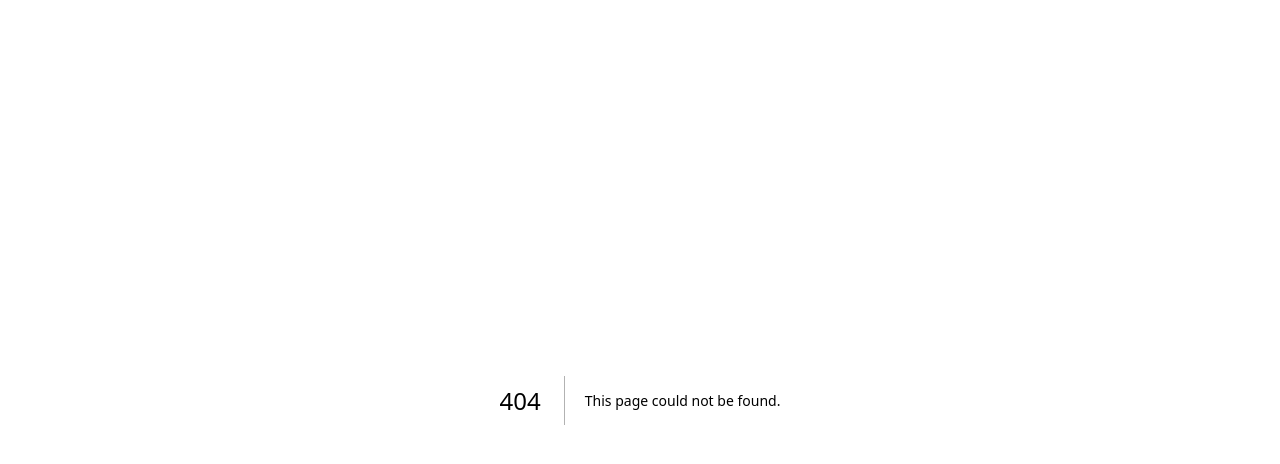
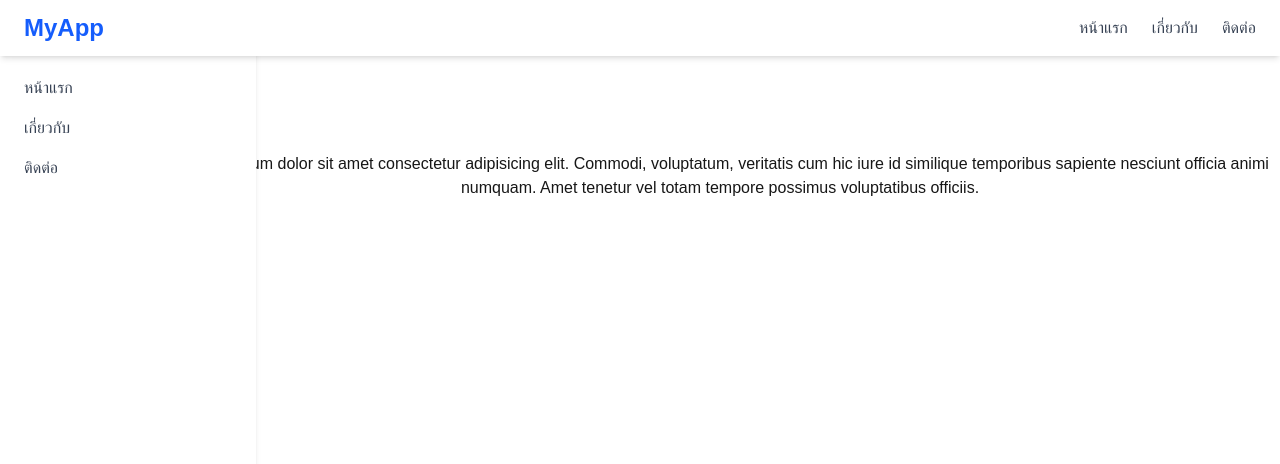
Before and after one commit to piyathida2310/badminton, a Next.js app in the folder frontend/: page /manage in a window 1280 px wide. Before the commit this address had no page. Shown: the top 464 px of the page. Built offline with nearby package versions, Linux system fonts and the light colour scheme.

Commit message:
สร้าง  Navbar&Sidebar

```diff
--- /dev/null
+++ b/frontend/components/layouts/Sidebar.tsx
@@ -0,0 +1,66 @@
+"use client";
+
+import Link from "next/link";
+import { X } from "lucide-react";
+
+export default function Sidebar({
+  isOpen,
+  onClose,
+}: {
+  isOpen: boolean;
+  onClose: () => void;
+}) {
+  return (
+    <>
+      {/* Sidebar สำหรับมือถือ (สามารถเปิด/ปิดได้) */}
+      <div
+        className={`fixed inset-0 bg-black bg-opacity-50 z-40 transition-opacity md:hidden ${
+          isOpen ? "opacity-100 visible" : "opacity-0 invisible"
+        }`}
+        onClick={onClose}
+      >
+        <aside
+          className={`fixed top-0 left-0 w-64 h-full bg-white shadow-lg z-50 p-6 transition-transform duration-300 ${
+            isOpen ? "translate-x-0" : "-translate-x-full"
+          }`}
+          onClick={(e) => e.stopPropagation()}
+        >
+          <div className="flex justify-between items-center mb-8">
+            <h2 className="text-xl font-bold text-blue-600">เมนู</h2>
+            <button onClick={onClose}>
+              <X size={24} />
+            </button>
+          </div>
+
+          <nav className="flex flex-col gap-4 text-gray-700 font-medium">
+            <Link href="/" onClick={onClose} className="hover:text-blue-600">
+              หน้าแรก
+            </Link>
+            <Link href="/about" onClick={onClose} className="hover:text-blue-600">
+              เกี่ยวกับ
+            </Link>
+            <Link href="/contact" onClick={onClose} className="hover:text-blue-600">
+              ติดต่อ
+            </Link>
+          </nav>
+        </aside>
+      </div>
+
+      {/* Sidebar สำหรับหน้าจอ Desktop (เปิดค้างไว้ตลอด) */}
+      <aside className="hidden md:flex flex-col fixed left-0 top-0 w-64 h-screen bg-white shadow-md p-6 z-40">
+        <h2 className="text-xl font-bold text-blue-600 mb-6">เมนู</h2>
+        <nav className="flex flex-col gap-4 text-gray-700 font-medium">
+          <Link href="/" className="hover:text-blue-600">
+            หน้าแรก
+          </Link>
+          <Link href="/about" className="hover:text-blue-600">
+            เกี่ยวกับ
+          </Link>
+          <Link href="/contact" className="hover:text-blue-600">
+            ติดต่อ
+          </Link>
+        </nav>
+      </aside>
+    </>
+  );
+}
--- /dev/null
+++ b/frontend/components/layouts/์Navbar.tsx
@@ -0,0 +1,41 @@
+"use client";
+
+import { useState } from "react";
+import Link from "next/link";
+import { Menu } from "lucide-react";
+import Sidebar from "./Sidebar";
+
+export default function Navbar() {
+  const [isSidebarOpen, setIsSidebarOpen] = useState(false);
+
+  return (
+    <>
+      <nav className="bg-white shadow-md fixed w-full z-50 top-0 left-0">
+        <div className="container mx-auto px-6 py-3 flex justify-between items-center">
+          {/* โลโก้ */}
+          <Link href="/" className="text-2xl font-bold text-blue-600">
+            MyApp
+          </Link>
+
+          {/* เมนู Desktop */}
+          <ul className="hidden md:flex space-x-6 text-gray-700 font-medium">
+            <li><Link href="/" className="hover:text-blue-600">หน้าแรก</Link></li>
+            <li><Link href="/about" className="hover:text-blue-600">เกี่ยวกับ</Link></li>
+            <li><Link href="/contact" className="hover:text-blue-600">ติดต่อ</Link></li>
+          </ul>
+
+          {/* ปุ่มเปิด Sidebar (มือถือเท่านั้น) */}
+          <button
+            onClick={() => setIsSidebarOpen(true)}
+            className="text-gray-700 md:hidden"
+          >
+            <Menu size={24} />
+          </button>
+        </div>
+      </nav>
+
+      {/* Sidebar */}
+      <Sidebar isOpen={isSidebarOpen} onClose={() => setIsSidebarOpen(false)} />
+    </>
+  );
+}
--- /dev/null
+++ b/frontend/src/app/(main)/manage/layout.tsx
@@ -0,0 +1,22 @@
+import type { Metadata } from "next";
+import Navbar from "../../../../components/layouts/์Navbar";
+import { div } from "framer-motion/client";
+
+export const metadata: Metadata = {
+  title: "MyApp | Navbar + Sidebar",
+  description: "Next.js Layout with Sidebar example",
+};
+
+export default function RootLayout({
+  children,
+}: {
+  children: React.ReactNode;
+}) {
+  return (
+    <div>
+      <Navbar />
+
+      <div className="py-28 pl-40">{children}</div>
+    </div>
+  );
+}
--- /dev/null
+++ b/frontend/src/app/(main)/manage/page.tsx
@@ -0,0 +1,7 @@
+export default function HomePage() {
+  return (
+    <section className="text-center py-10">
++Lorem ipsum dolor sit amet consectetur adipisicing elit. Commodi, voluptatum, veritatis cum hic iure id similique temporibus sapiente nesciunt officia animi numquam. Amet tenetur vel totam tempore possimus voluptatibus officiis.
+    </section>
+  );
+}
```
Also changed, not shown: frontend/src/app/(main)/user/layout.tsx (added), frontend/src/app/(main)/user/page.tsx (added).
